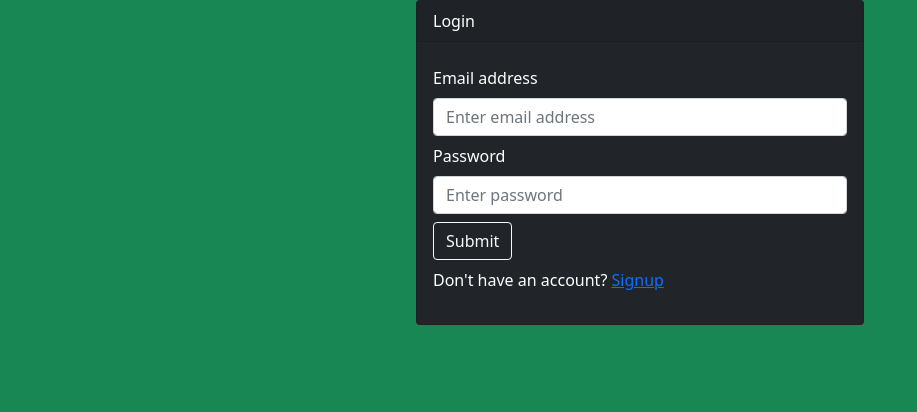
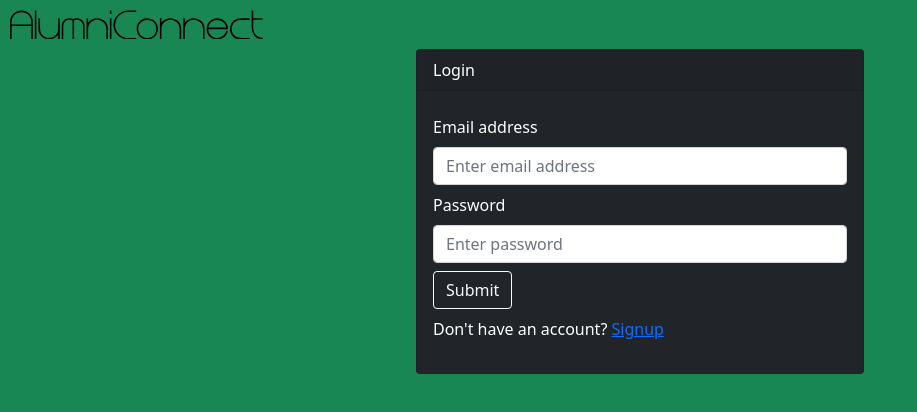
Before and after one commit to EvansAsuboahStetson/Alumni-Connector-Evans, a React (Create React App) app in the folder frontend/: page / in a window 1280 px wide. Shown: the top 412 px of the page, without its empty margins (0-917 px from the left). Built offline with nearby package versions, Linux system fonts and the light colour scheme.

Commit message:
Logo on signup and login pages

```diff
--- a/frontend/src/pages/Auth/LoginPage.js
+++ b/frontend/src/pages/Auth/LoginPage.js
@@ -59,6 +59,7 @@ export default function LoginPage() {
   return (
     <div>
       {/* Show login card */}
+      <img className="logo" src="/images/logo.png"/>
       <Card bg="dark" text="white" className="form-card">
         <Card.Header>Login</Card.Header>
         <Card.Body>
--- a/frontend/src/pages/Auth/SignupPage.js
+++ b/frontend/src/pages/Auth/SignupPage.js
@@ -76,6 +76,7 @@ export default function SignupPage() {
   return (
     <div>
       {/* Show signup card */}
+      <img className="logo" src="/images/logo.png"/>
       <Card bg="dark" text="white" className="form-card">
         <Card.Header>Signup</Card.Header>
         <Card.Body>
```
